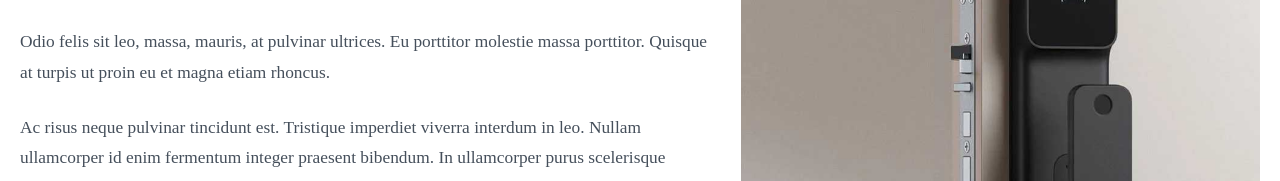
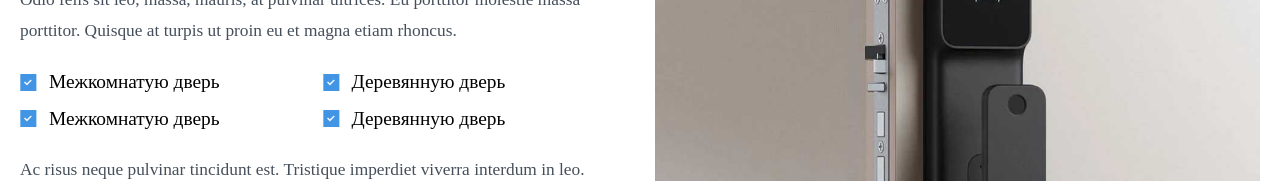
Before and after one commit to sharifboy/Golden, a React (Create React App) app: page /category/forFlat in a window 1280 px wide. Shown: the part 738-919 px from the top of the page. Built offline with nearby package versions, Linux system fonts and the light colour scheme; no server answers.

Commit message:
added some styles

```diff
--- a/src/assets/images/svgIcons/index.js
+++ b/src/assets/images/svgIcons/index.js
@@ -7,3 +7,4 @@ export { default as FacebookIcon } from "./facebook";
 export { default as ArrowIcon } from "./arrowIcon";
 export { default as BoxIcon } from "./boxIcon";
 export { default as EvaluateIcon } from "./evaluate";
+export { default as TrueIcon } from "./trueIcon";
--- /dev/null
+++ b/src/assets/images/svgIcons/trueIcon.jsx
@@ -0,0 +1,27 @@
+import * as React from "react";
+const TrueIcon = (props) => (
+    <svg
+        xmlns='http://www.w3.org/2000/svg'
+        width={17}
+        height={17}
+        viewBox='0 0 26 27'
+        fill='none'
+        {...props}
+    >
+        <g id='Icon'>
+            <rect
+                width={17}
+                height={18}
+                transform='scale(1.5)'
+                fill='#4295E4'
+            />
+            <path
+                id='Icon_2'
+                opacity={0.9}
+                d='M10.0781 17.8115L6.16406 13.9005C6.05469 13.7906 6 13.6492 6 13.4764C6 13.3037 6.05469 13.1623 6.16406 13.0524L7.03125 12.2042C7.14063 12.0785 7.27734 12.0157 7.44141 12.0157C7.60547 12.0157 7.75 12.0785 7.875 12.2042L10.5 14.8429L16.125 9.18848C16.25 9.06283 16.3945 9 16.5586 9C16.7227 9 16.8594 9.06283 16.9688 9.18848L17.8359 10.0366C17.9453 10.1466 18 10.288 18 10.4607C18 10.6335 17.9453 10.7749 17.8359 10.8848L10.9219 17.8115C10.8125 17.9372 10.6719 18 10.5 18C10.3281 18 10.1875 17.9372 10.0781 17.8115Z'
+                fill='white'
+            />
+        </g>
+    </svg>
+);
+export default TrueIcon;
--- a/src/components/BreadCrumbs/InfoColumns/index.jsx
+++ b/src/components/InfoColumns/index.jsx
@@ -2,8 +2,10 @@ import React from "react";
 import { Container } from "components/Container/style";
 import * as S from "./style";
 
+import { TrueIcon } from "assets/images/svgIcons";
+
 const InfoColumns = ({ data, reverse }) => {
-    const { title, image, firstText, secondText } = data?.[0];
+    const { title, image, firstText, secondText, children } = data?.[0];
     return (
         <S.InfoColumnsWrapper>
             <Container>
@@ -11,6 +13,16 @@ const InfoColumns = ({ data, reverse }) => {
                     <S.InfoContent>
                         <S.ContentTitle>{title}</S.ContentTitle>
                         <S.ContentText>{firstText}</S.ContentText>
+                        {children?.length ? (
+                            <S.List>
+                                {children.map((el) => (
+                                    <S.ListItems key={el.id}>
+                                        <TrueIcon />
+                                        {el.text}
+                                    </S.ListItems>
+                                ))}
+                            </S.List>
+                        ) : null}
                         <S.ContentText>{secondText}</S.ContentText>
                     </S.InfoContent>
                     <S.ImageWrapper>
--- a/src/components/BreadCrumbs/InfoColumns/style.js
+++ b/src/components/InfoColumns/style.js
@@ -12,12 +12,18 @@ const Content = styled.div`
     ${Flex.flexBetween};
     flex-direction: ${({ reverse }) => (reverse ? "row-reverse" : "row")};
     gap: 30px;
+
+    @media (max-width: 820px) {
+        flex-direction: column;
+        align-items: center;
+    }
 `;
 
 const InfoContent = styled.div`
     ${Flex.justFlex};
     justify-content: center;
     flex-direction: column;
+    flex-basis: 100%;
     gap: 24px;
 `;
 
@@ -36,11 +42,40 @@ const ContentText = styled.p`
 const ImageWrapper = styled.div`
     width: 100%;
     overflow: hidden;
-    background-color: aliceblue;
+
+    @media (max-width: 820px) {
+        width: 80%;
+    }
+
+    @media (max-width: 576px) {
+        width: 100%;
+    }
 `;
 
 const ContentImage = styled.img`
     display: block;
+    width: 100%;
+    object-fit: contain;
+`;
+
+const List = styled.div`
+    width: 100%;
+    display: grid;
+    grid-template-columns: repeat(2, 1fr);
+    row-gap: 12px;
+    flex-wrap: wrap;
+
+    @media (max-width: 820px) {
+        grid-template-columns: repeat(1, 1fr);
+        row-gap: 8px;
+    }
+`;
+
+const ListItems = styled.p`
+    ${Flex.alignCenter}
+    gap: 12px;
+    ${adaptiveValue("font-size", 20, 16)}
+    ${adaptiveValue("line-height", 24, 26)}
 `;
 
 export {
@@ -51,4 +86,6 @@ export {
     InfoContent,
     ImageWrapper,
     ContentImage,
+    List,
+    ListItems,
 };
--- a/src/pages/Category/index.jsx
+++ b/src/pages/Category/index.jsx
@@ -9,11 +9,8 @@ import BreadCrumbs from "components/BreadCrumbs";
 import Footer from "components/Footer";
 import PopularProducts from "components/PopularProducts";
 import ContactForm from "components/ContactForm";
-import InfoColumns from "components/BreadCrumbs/InfoColumns";
-import {
-    infoData,
-    infoSecondData,
-} from "components/BreadCrumbs/InfoColumns/data";
+import InfoColumns from "components/InfoColumns";
+import { infoData, infoSecondData } from "components/InfoColumns/data";
 
 const Category = () => {
     const { type } = useParams();
@@ -65,5 +62,17 @@ export default Category;
 const CategoryListWrapper = styled.div`
     display: grid;
     grid-template-columns: repeat(4, 1fr);
+    column-gap: 30px;
+    row-gap: 50px;
+    flex-wrap: wrap;
     margin-block: 50px;
+
+    @media (max-width: 768px) {
+        grid-template-columns: repeat(2, 1fr);
+    }
+
+    @media (max-width: 576px) {
+        grid-template-columns: repeat(1, 1fr);
+        place-items: center;
+    }
 `;
```
Also changed, not shown: src/components/InfoColumns/data.js (renamed from src/components/BreadCrumbs/InfoColumns/data.js).
